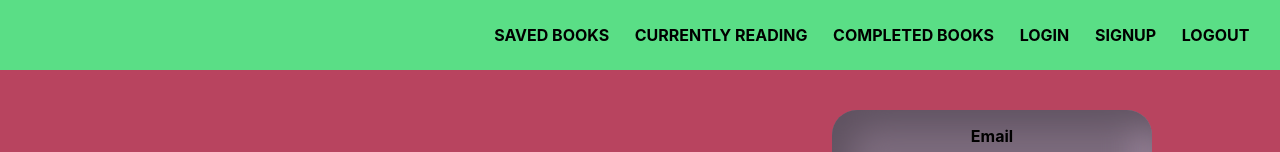
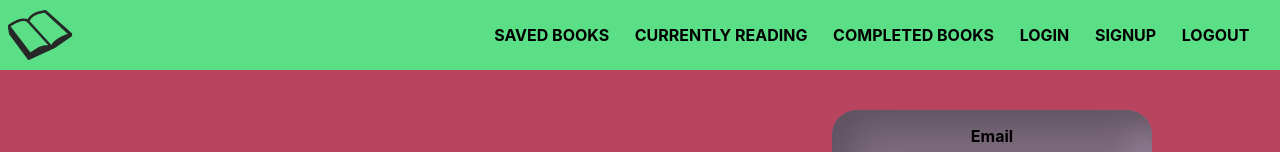
Before and after one commit to coleleg/book-tracker, a React (Create React App) app in the folder client/: page / in a window 1280 px wide. Shown: the top 152 px of the page. Built offline with nearby package versions, Linux system fonts and the light colour scheme.

Commit message:
add logo im with link

```diff
--- a/client/src/components/Login.js
+++ b/client/src/components/Login.js
@@ -27,7 +27,6 @@ function Login() {
 
             const { token, user } = await response.json();
             Auth.login(token);
-            console.log(user);
 
         } catch (e) {
             console.error(e);
--- a/client/src/components/Navbar.js
+++ b/client/src/components/Navbar.js
@@ -5,7 +5,11 @@ import styled from 'styled-components';
 const Navbar = () => {
     return (
         <Nav>
-            <Logo />
+            <Logo>
+                <ImgContainer>
+                <a href='/'><img src='/images/book-icon.png' alt='book-tracker-logo' /></a>
+                </ImgContainer>
+            </Logo>
             <Menu>
                 <a href="/saved">
                     <span>SAVED BOOKS</span>
@@ -40,6 +44,15 @@ const Nav = styled.div`
 `;
 
 const Logo = styled.div`
+    width: 10%;
+`
+
+const ImgContainer = styled.div`
+    img {
+        cursor: pointer;
+        max-height: 70px;
+        margin-left: -3rem;
+    }
 `
 
 const Menu = styled.div`
--- a/client/src/pages/Completed.js
+++ b/client/src/pages/Completed.js
@@ -30,7 +30,13 @@ function Completed() {
 
                 const user = await response.json();
                 setUserData(user);
-                console.log(user);
+
+                // iterate through booksRead to get total pages read
+                let pages = 0;
+                for (let i=0; i < user.booksRead.length; i++) {
+                    pages = pages + user.booksRead[i].pageCount
+                }
+                setPagesRead(pages);
 
             } catch (err) {
                 console.error(err);
@@ -40,12 +46,11 @@ function Completed() {
 
     }, [dataLength]);
 
-    console.log(userData.booksRead[0].pageCount);
 
     return (
         <Container>
             <h1>Books You Have Completed</h1>
-            <h2>Pages Read: {pagesRead}</h2>
+            <h2>Total Pages Read: {pagesRead}</h2>
             <Results>
                 {userData.booksRead?.map((book) => {
                         return (
--- a/client/src/pages/Home.js
+++ b/client/src/pages/Home.js
@@ -165,6 +165,10 @@ const SearchBar = styled.div`
             cursor: pointer;
             margin-right: 1rem;
             padding: 1rem;
+
+            &:hover {
+                transform: scale(1.05);
+            }
         }
     }
 `
```
Also changed, not shown: client/public/images/book-icon.png (added).
